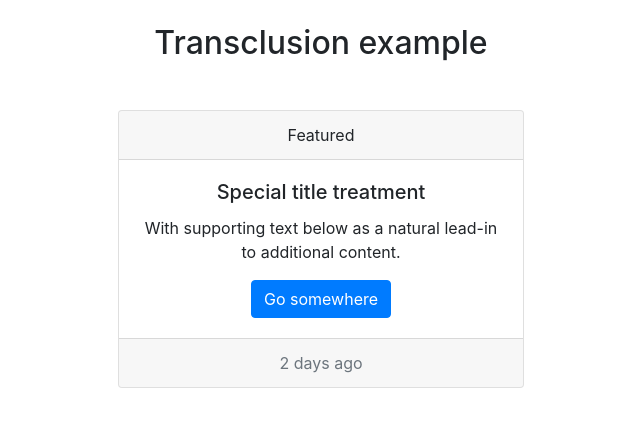
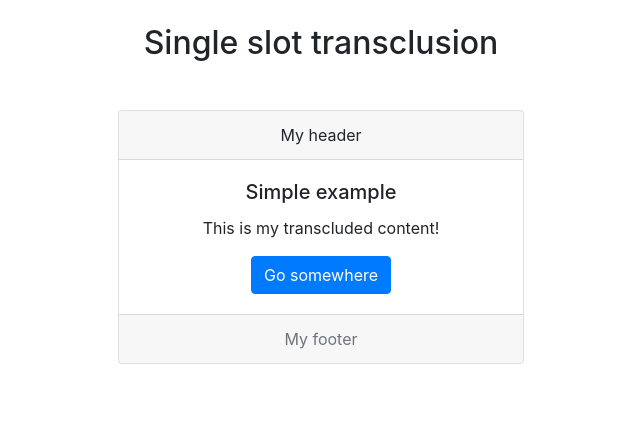
Before and after one commit to viomac/transclusion-exercise, an Angular app: page / in a window 1280 px wide. Shown: the top 426 px of the page, without its empty margins (319-959 px from the left). Built offline with nearby package versions, Linux system fonts and the light colour scheme.

Commit message:
Add single slot transclusion

```diff
--- a/src/app/app.component.html
+++ b/src/app/app.component.html
@@ -1,6 +1,13 @@
 <div class="row justify-content-md-center">
   <div class="col-md-4">
-    <h2 class="text-center mt-4 mb-5">Transclusion example</h2>
-    <card></card>
+    <h2 class="text-center mt-4 mb-5">Single slot transclusion</h2>
+    <card
+      header="My header"
+      footer="My footer"
+    >
+      <h5 class="card-title">Simple example</h5>
+      <p class="card-text">This is my transcluded content!</p>
+      <a href="#" class="btn btn-primary">Go somewhere</a>
+    </card>
   </div>
 </div>
--- a/src/app/card.component.ts
+++ b/src/app/card.component.ts
@@ -1,30 +1,25 @@
-import { Component, OnInit } from '@angular/core';
+import { Component, Input, OnInit } from '@angular/core';
 
 @Component({
   selector: 'card',
   template: `
   <div class="card text-center">
     <div class="card-header">
-      Featured
+      {{ header }}
     </div>
     <div class="card-body">
-      <h5 class="card-title">Special title treatment</h5>
-      <p class="card-text">With supporting text below as a natural lead-in to additional content.</p>
-      <a href="#" class="btn btn-primary">Go somewhere</a>
+      <!-- single slot transclusion here -->
+      <ng-content></ng-content>
     </div>
     <div class="card-footer text-muted">
-      2 days ago
+      {{ footer }}
     </div>
   </div>
   `,
   styles: [
   ]
 })
-export class CardComponent implements OnInit {
-
-  constructor() { }
-
-  ngOnInit(): void {
-  }
-
+export class CardComponent {
+  @Input() header: string = 'This is the header';
+  @Input() footer: string = 'This is the footer';
 }
```
